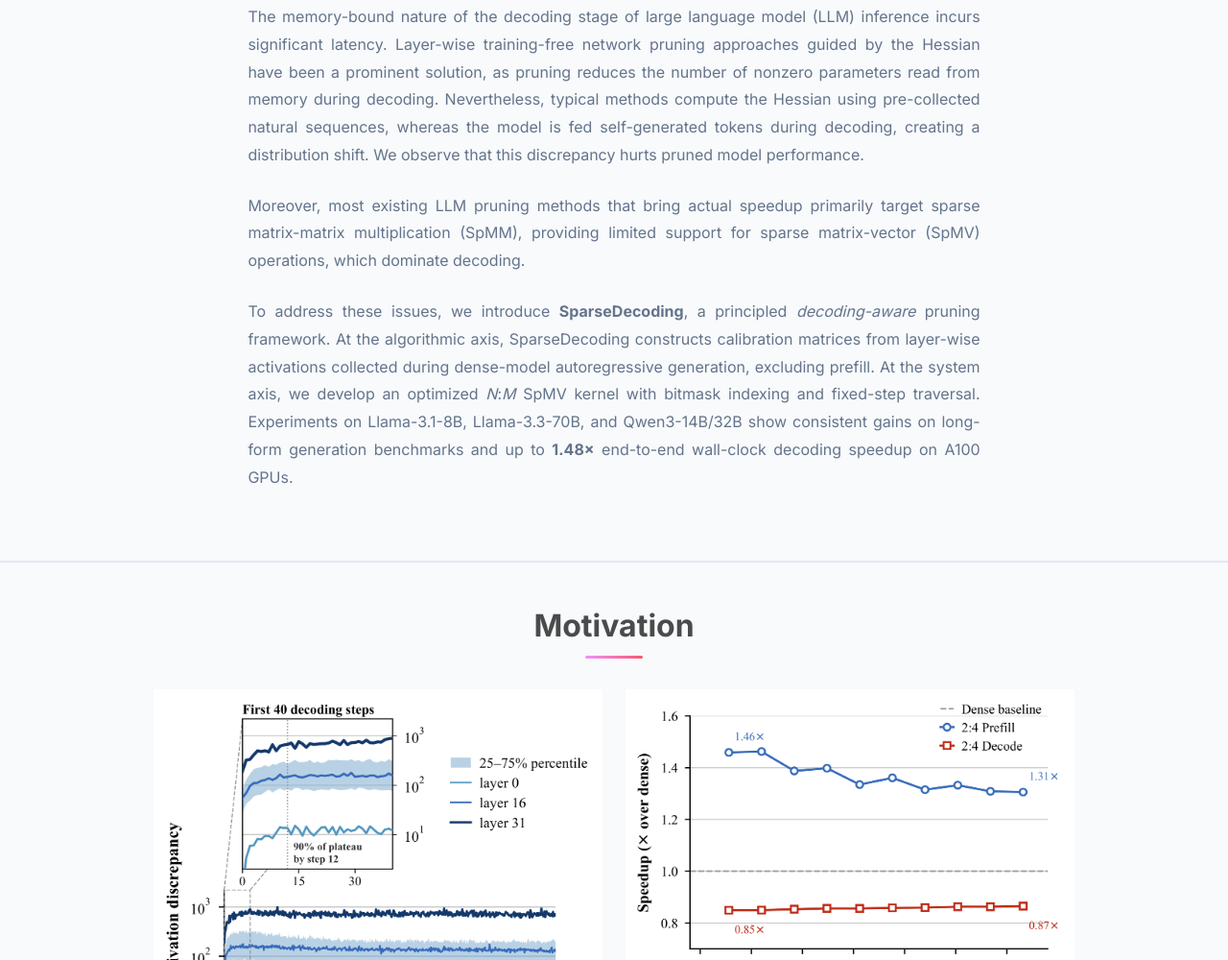
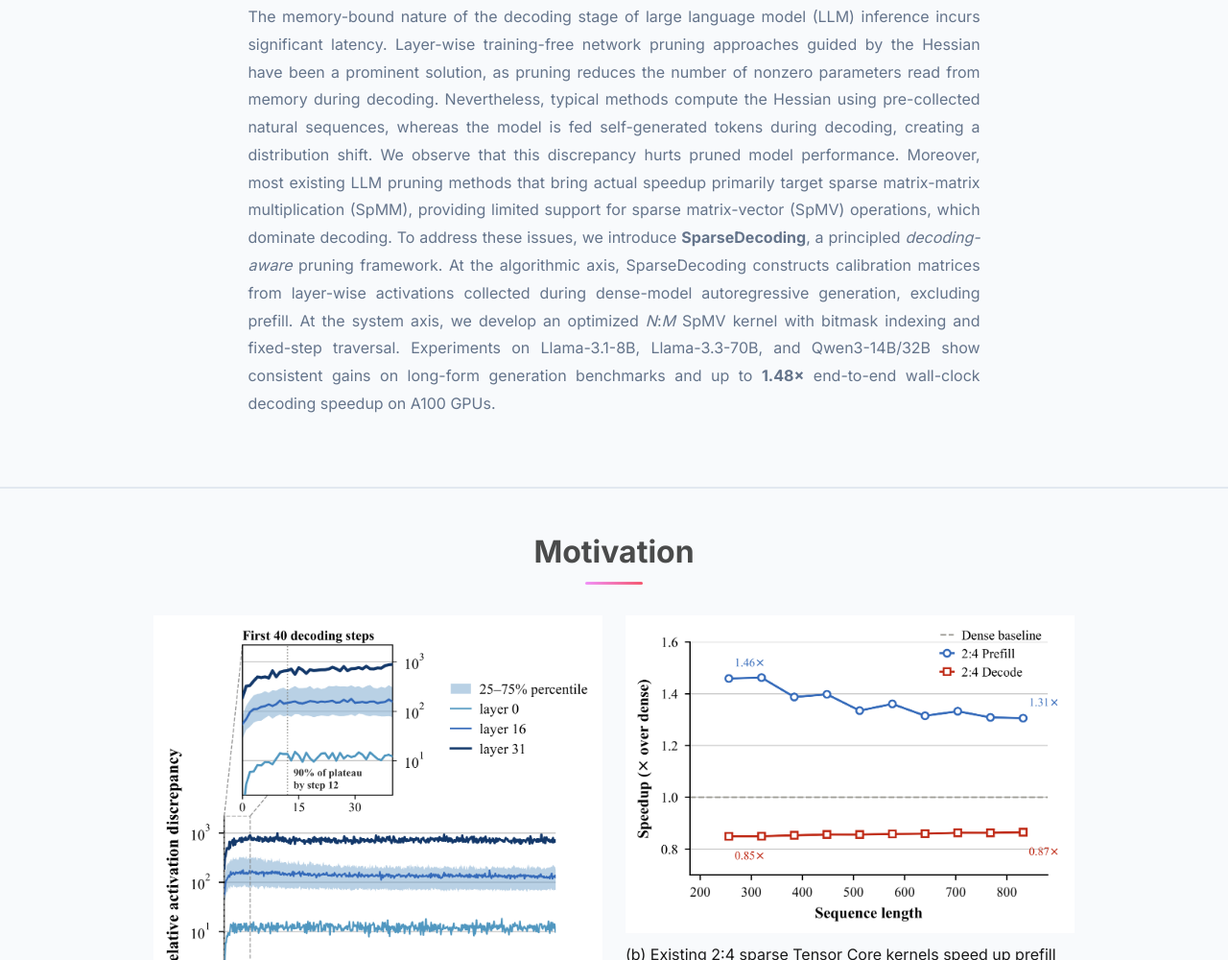
Before and after one commit to wang-qitong/SparseDecoding, a plain HTML site: page index.html in a window 1280 px wide. Shown: the part 1423-2423 px from the top of the page at 96% size. Drawn offline with nearby package versions, Linux system fonts and the light colour scheme; some icons are missing.

Commit message:
Join abstract paragraphs into one block.

```diff
--- a/index.html
+++ b/index.html
@@ -144,13 +144,7 @@
           <h2 class="title is-3">Abstract</h2>
           <div class="content has-text-justified is-size-6">
             <p>
-              The memory-bound nature of the decoding stage of large language model (LLM) inference incurs significant latency. Layer-wise training-free network pruning approaches guided by the Hessian have been a prominent solution, as pruning reduces the number of nonzero parameters read from memory during decoding. Nevertheless, typical methods compute the Hessian using pre-collected natural sequences, whereas the model is fed self-generated tokens during decoding, creating a distribution shift. We observe that this discrepancy hurts pruned model performance.
-            </p>
-            <p>
-              Moreover, most existing LLM pruning methods that bring actual speedup primarily target sparse matrix-matrix multiplication (SpMM), providing limited support for sparse matrix-vector (SpMV) operations, which dominate decoding.
-            </p>
-            <p>
-              To address these issues, we introduce <b>SparseDecoding</b>, a principled <i>decoding-aware</i> pruning framework. At the algorithmic axis, SparseDecoding constructs calibration matrices from layer-wise activations collected during dense-model autoregressive generation, excluding prefill. At the system axis, we develop an optimized <i>N</i>:<i>M</i> SpMV kernel with bitmask indexing and fixed-step traversal. Experiments on Llama-3.1-8B, Llama-3.3-70B, and Qwen3-14B/32B show consistent gains on long-form generation benchmarks and up to <b>1.48×</b> end-to-end wall-clock decoding speedup on A100 GPUs.
+              The memory-bound nature of the decoding stage of large language model (LLM) inference incurs significant latency. Layer-wise training-free network pruning approaches guided by the Hessian have been a prominent solution, as pruning reduces the number of nonzero parameters read from memory during decoding. Nevertheless, typical methods compute the Hessian using pre-collected natural sequences, whereas the model is fed self-generated tokens during decoding, creating a distribution shift. We observe that this discrepancy hurts pruned model performance. Moreover, most existing LLM pruning methods that bring actual speedup primarily target sparse matrix-matrix multiplication (SpMM), providing limited support for sparse matrix-vector (SpMV) operations, which dominate decoding. To address these issues, we introduce <b>SparseDecoding</b>, a principled <i>decoding-aware</i> pruning framework. At the algorithmic axis, SparseDecoding constructs calibration matrices from layer-wise activations collected during dense-model autoregressive generation, excluding prefill. At the system axis, we develop an optimized <i>N</i>:<i>M</i> SpMV kernel with bitmask indexing and fixed-step traversal. Experiments on Llama-3.1-8B, Llama-3.3-70B, and Qwen3-14B/32B show consistent gains on long-form generation benchmarks and up to <b>1.48×</b> end-to-end wall-clock decoding speedup on A100 GPUs.
             </p>
           </div>
         </div>
```
